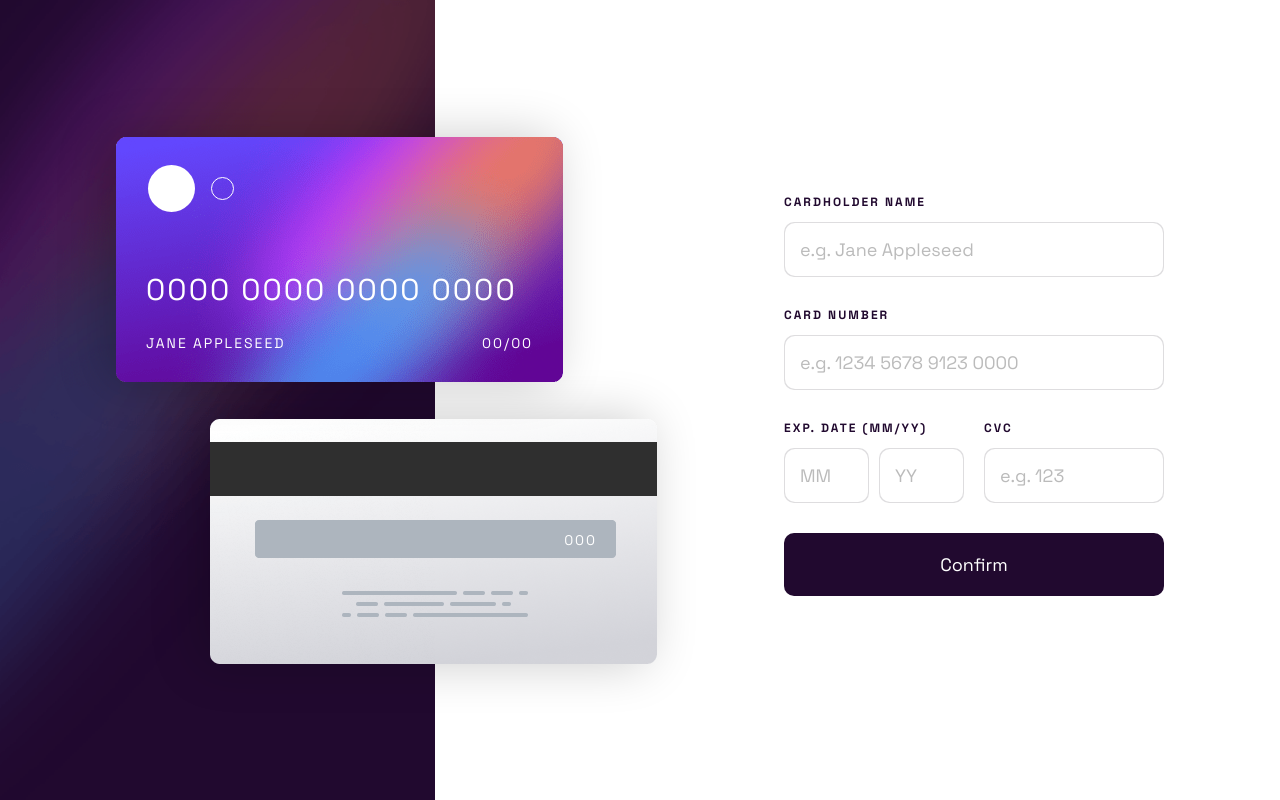
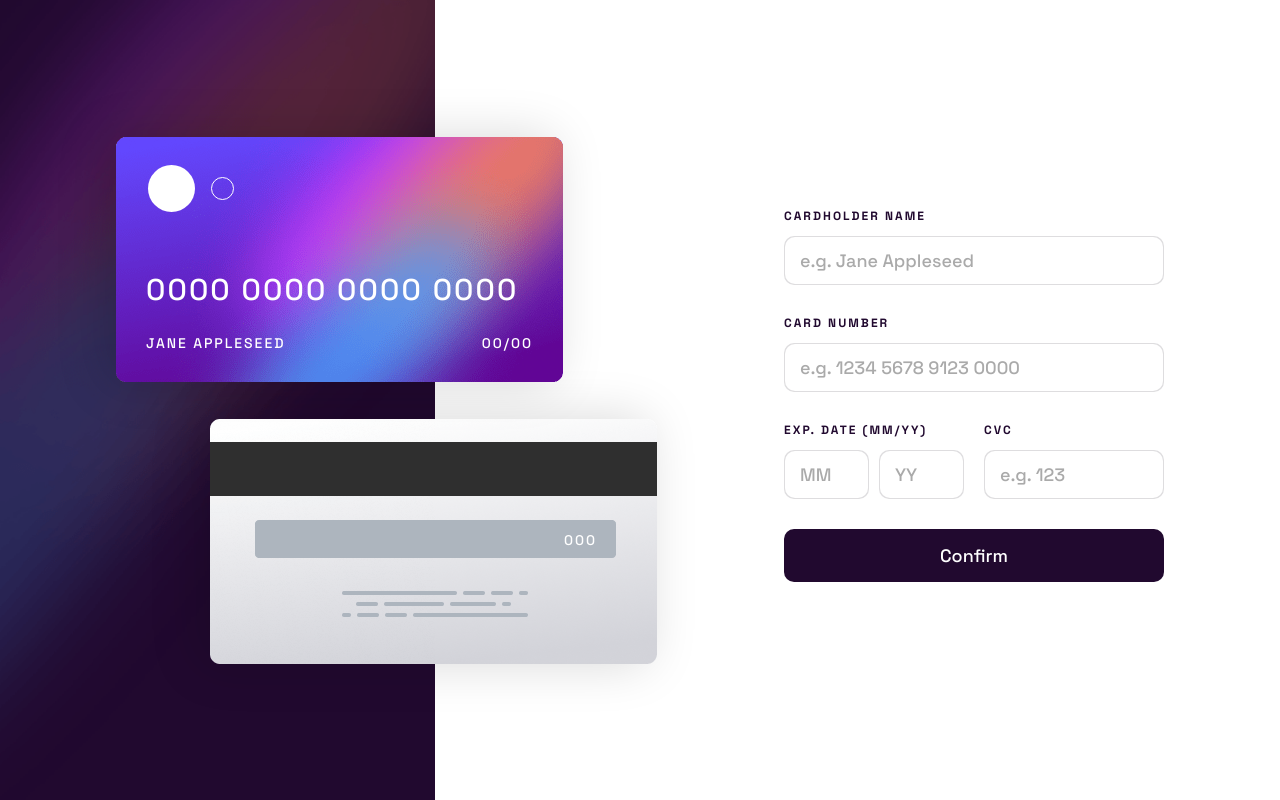
Before and after one commit to paladinescamila/Interactive-Card-Details-Form, a React (Create React App) app: page / in a window 1280 px wide. Built offline with nearby package versions, Linux system fonts and the light colour scheme.

Commit message:
Fix general styles

```diff
--- a/src/components/Form/Form.scss
+++ b/src/components/Form/Form.scss
@@ -32,7 +32,7 @@
 
 .form-submit {
 	border-radius: 10px;
-	padding: 20px;
+	padding: 15px;
 	border: none;
 	width: 100%;
 	background-color: $very-dark-violet;
--- a/src/components/Input/Input.scss
+++ b/src/components/Input/Input.scss
@@ -15,7 +15,7 @@ input[type='number'] {
 
 input[type='text'],
 input[type='number'] {
-	padding: 15px;
+	padding: 12px 15px;
 	font-size: 18px;
 	margin: 1px;
 	border: none;
@@ -25,7 +25,7 @@ input[type='number'] {
 
 input[type='text']::placeholder,
 input[type='number']::placeholder {
-	color: #bbb;
+	color: #aaa;
 }
 
 input[type='number']::-webkit-inner-spin-button,
--- a/src/styles/App.scss
+++ b/src/styles/App.scss
@@ -1,4 +1,4 @@
-@import url('https://fonts.googleapis.com/css2?family=Space+Grotesk:wght@400;700&display=swap');
+@import url('https://fonts.googleapis.com/css2?family=Space+Grotesk:wght@500;700&display=swap');
 @import './variables.scss';
 
 * {
@@ -60,7 +60,7 @@ body {
 .front-card-container,
 .back-card-container {
 	border-radius: 10px;
-	box-shadow: -10px 0 50px 1px rgba(0, 0, 0, 0.2);
+	box-shadow: -10px 0 50px 1px rgba(0, 0, 0, 0.15);
 }
 
 .front-card-container {
```
